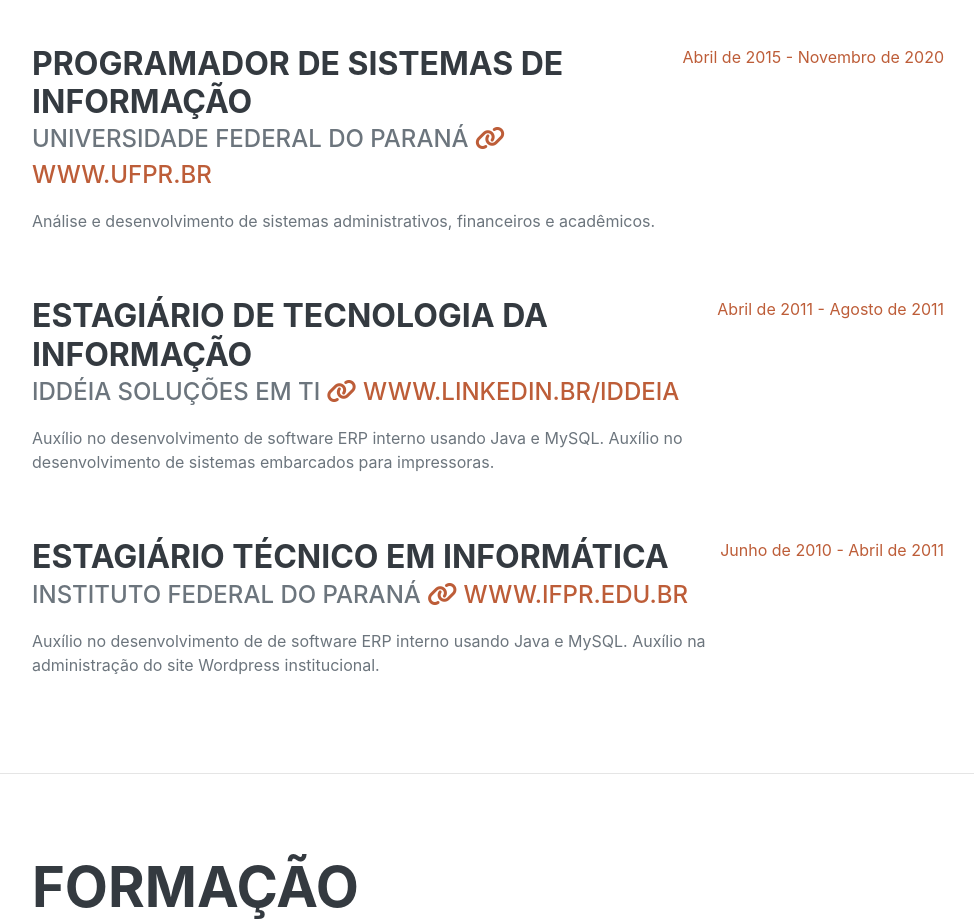
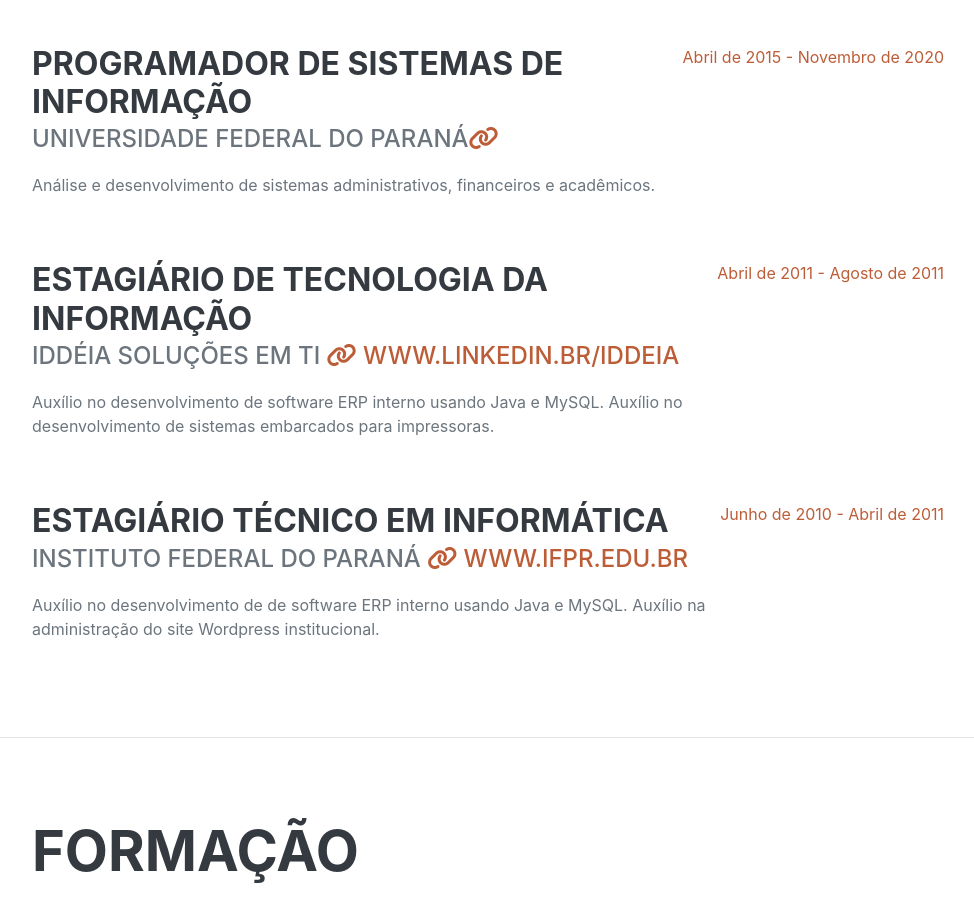
Before and after one commit to marlontaborda/marlontaborda.github.io, a plain HTML site: page index.html in a window 1280 px wide. Shown: the part 1154-2078 px from the top of the page, without its empty margins (288-1262 px from the left). Drawn offline with nearby package versions, Linux system fonts and the light colour scheme; a web font is replaced by a local one.

Commit message:
Update index.html

```diff
--- a/index.html
+++ b/index.html
@@ -314,7 +314,7 @@
                     <div class="d-flex flex-column flex-md-row justify-content-between mb-5">
                         <div class="flex-grow-1">
                             <h3 class="mb-0">Programador de Sistemas de Informação</h3>
-                            <div class="subheading mb-3">Universidade Federal do Paraná <i class="fas fa-link text-primary"></i> <a href="https://www.ufpr.br/portalufpr/" target="_blank">www.ufpr.br</a></div>
+                            <div class="subheading mb-3">Universidade Federal do Paraná<a href="https://www.ufpr.br/portalufpr/" target="_blank"><i class="fas fa-link text-primary"></i></a></div>
                             <p>Análise e desenvolvimento de sistemas administrativos, financeiros e acadêmicos.</p>
                         </div>
                         <div class="flex-shrink-0"><span class="text-primary">Abril de 2015 - Novembro de 2020</span></div>
```
